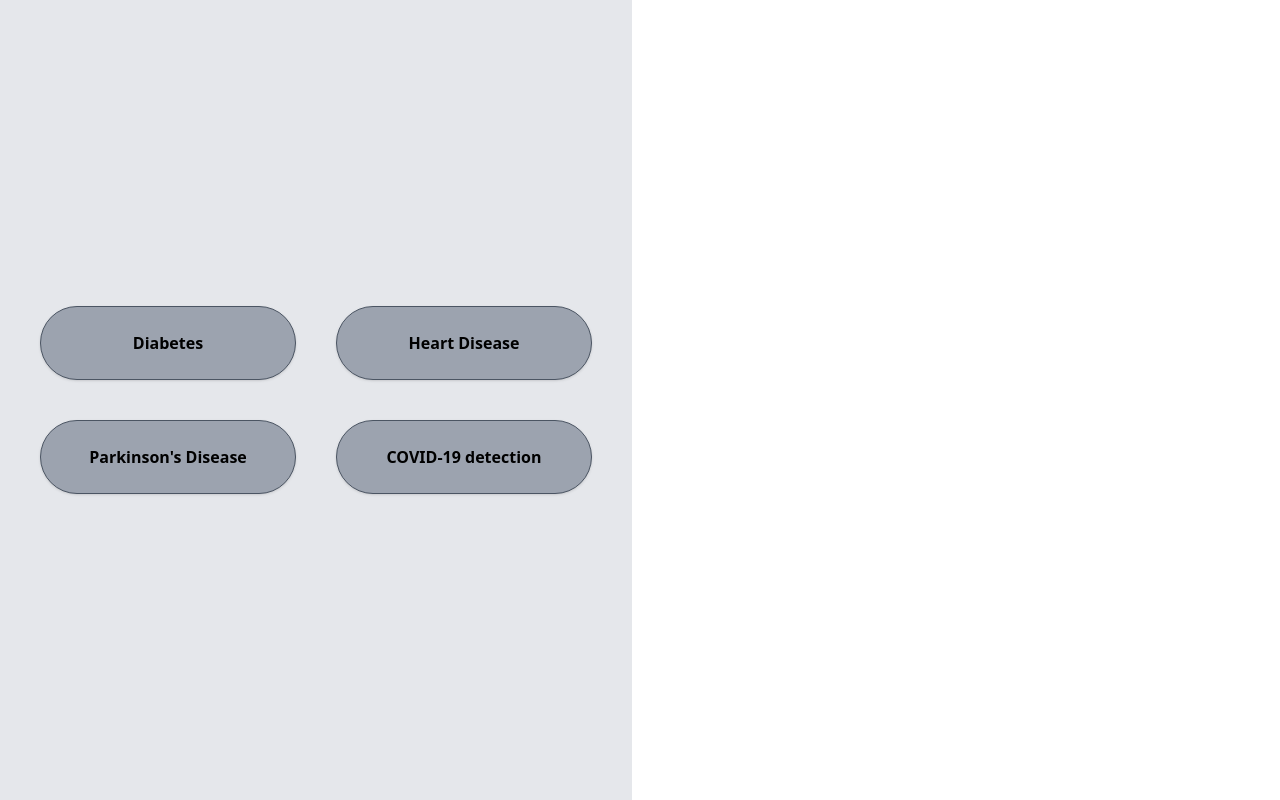
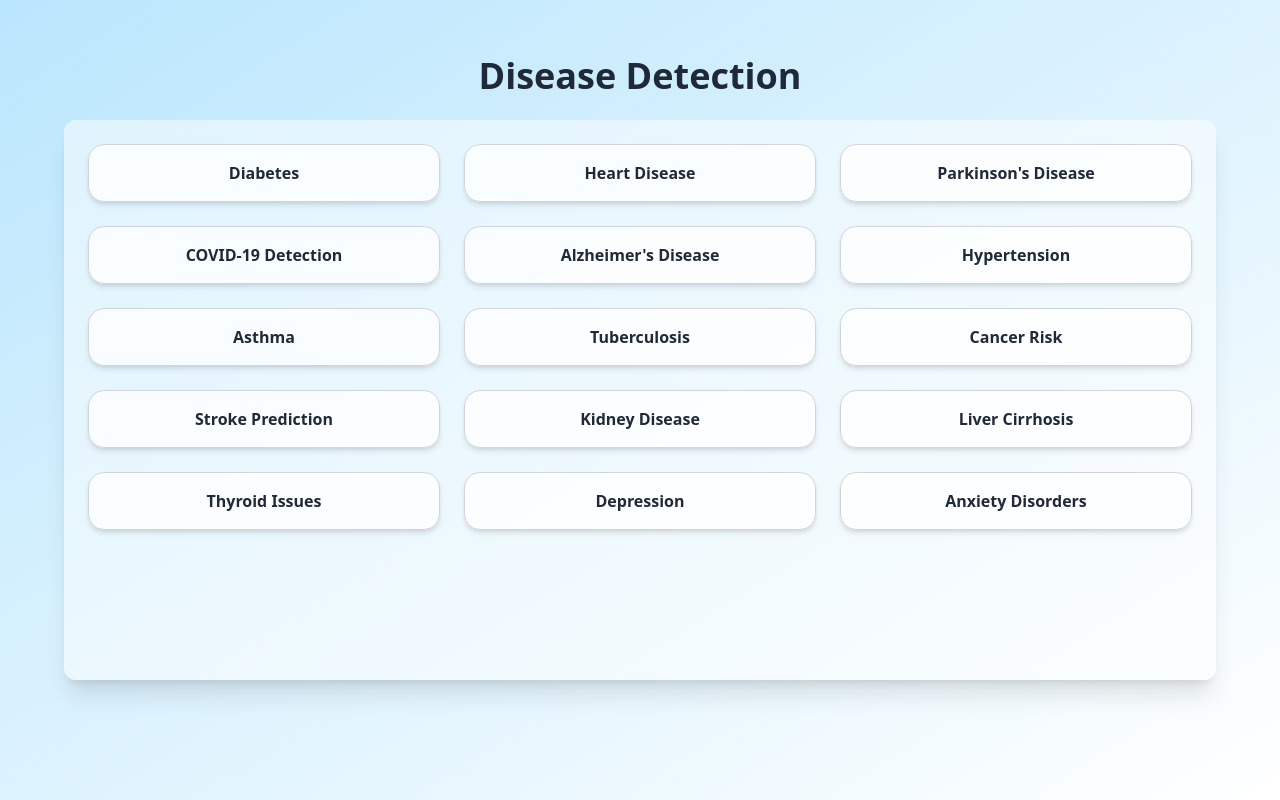
Before and after one commit to Aswathypalakkal/HealthApp, a React (Vite) app: page /DiseaseDetection in a window 1280 px wide. Built offline with nearby package versions, Linux system fonts and the light colour scheme.

Commit message:
Made layout full-width, updated disease detection page, and improved home page

```diff
--- a/package.json
+++ b/package.json
@@ -10,9 +10,11 @@
     "preview": "vite preview"
   },
   "dependencies": {
+    "firebase": "^11.8.1",
     "framer-motion": "^12.15.0",
     "react": "^19.1.0",
     "react-dom": "^19.1.0",
+    "react-icons": "^5.5.0",
     "react-router-dom": "^7.6.1"
   },
   "devDependencies": {
--- a/src/index.css
+++ b/src/index.css
@@ -15,6 +15,9 @@
   -webkit-font-smoothing: antialiased;
   -moz-osx-font-smoothing: grayscale;
 
+}
+* {
+  width: 100%;
 }
 
 a {
--- a/src/pages/DiseaseDetection.jsx
+++ b/src/pages/DiseaseDetection.jsx
@@ -4,27 +4,38 @@ const diseases = [
   "Diabetes",
   "Heart Disease",
   "Parkinson's Disease",
-  "COVID-19 detection"
+  "COVID-19 Detection",
+  "Alzheimer's Disease",
+  "Hypertension",
+  "Asthma",
+  "Tuberculosis",
+  "Cancer Risk",
+  "Stroke Prediction",
+  "Kidney Disease",
+  "Liver Cirrhosis",
+  "Thyroid Issues",
+  "Depression",
+  "Anxiety Disorders",
 ];
 
 const DiseaseDetection = () => {
   return (
 
-       <div className="min-h-screen w-full bg-gray-200 flex flex-col items-center justify-center">
+    <div className="min-h-screen w-full bg-gradient-to-br from-sky-200 to-white flex flex-col items-center p-4">
+      <h1 className="text-4xl font-bold text-gray-800 mt-10 mb-6  text-center">Disease Detection</h1>
 
-      {/* Content */}
-      <main className="flex-grow flex items-center justify-center">
-        <div className="grid grid-cols-1 sm:grid-cols-2 gap-10 p-10">
+      <div className="w-full max-w-6xl h-[70vh] overflow-y-auto bg-white bg-opacity-50 rounded-xl shadow-xl p-6">
+        <div className="grid grid-cols-1 sm:grid-cols-2 md:grid-cols-3 gap-6">
           {diseases.map((disease, index) => (
             <button
               key={index}
-              className="bg-gray-400 hover:bg-gray-500 text-black font-semibold py-6 px-12 rounded-full border border-gray-600 w-64 text-center shadow"
+              className="bg-white bg-opacity-80 hover:bg-purple-200 text-gray-800 font-semibold py-4 px-8 rounded-2xl shadow-md transition duration-300 border border-gray-300"
             >
               {disease}
             </button>
           ))}
         </div>
-      </main>
+      </div>
 
 
     </div>
--- a/src/pages/HomePage.jsx
+++ b/src/pages/HomePage.jsx
@@ -9,14 +9,21 @@ const HomePage = () => {
   return (
     <div className="flex flex-col min-h-screen bg-gray-100">
       {/* Navbar */}
-      <header className="bg-gray-300 py-4 shadow">
-        <nav className="flex justify-center space-x-10 text-lg font-medium">
-          {['home', 'detect', 'health', 'connect'].map((section) => (
-              <a href={`#${section}`} className="hover:text-sky-300"  onClick={() => setActiveSection(section)}>{section}</a>
-          ))}
-        </nav>
+    <header className="bg-gradient-to-br from-sky-200 to-white py-4 shadow">
+  <nav className="flex justify-center space-x-4 text-lg font-medium text-center">
+    {['home', 'detect', 'health', 'connect'].map((section) => (
+      <a
+        key={section}
+        href={`#${section}`}
+        className="hover:text-sky-900 transition duration-200 w-[8%]"
+        onClick={() => setActiveSection(section)}
+      >
+        {section}
+      </a>
+    ))}
+  </nav>
 
-      </header>
+</header>
 
       {/* Main Content */}
       <main className="flex-grow p-6">
@@ -28,7 +35,7 @@ const HomePage = () => {
         <p className="text-gray-600 max-w-2xl mx-auto text-lg mb-6">
           Detect health risks early, connect with doctors, and stay informed with real-time medical updates – all from one platform.
         </p>
-        <button className="bg-sky-600 text-white px-6 py-3 rounded-full hover:bg-sky-700 transition shadow-lg"
+        <button className="bg-sky-600 text-white px-6 py-3 rounded-full hover:bg-sky-700 transition shadow-lg w-[15%]"
           onClick={() => {
             console.log("Try It Free button clicked");
             navigate('/login');
@@ -83,7 +90,7 @@ const HomePage = () => {
       <section className="text-center py-12 bg-white">
         <h2 className="text-2xl font-bold text-sky-900 mb-4">Start Your Health Journey Today</h2>
         <p className="text-gray-600 mb-6">Join thousands of users improving their lives with HealthNet.</p>
-        <button className="bg-pink-500 text-white px-6 py-2 rounded-full hover:bg-pink-600 transition"
+        <button className="bg-pink-500 text-white px-6 py-2 rounded-full hover:bg-pink-600 transition w-[15%]"
           onClick={() => {
             console.log("Try It Free button clicked");
             navigate('/Createfree');
--- a/src/pages/HomePage1.jsx
+++ /dev/null
@@ -1,13 +0,0 @@
-import { useNavigate } from 'react-router-dom';
-
-function HomePage() {
-  const navigate = useNavigate();
-
-  return (
-    <div className="h-screen w-screen bg-blue-600 flex items-center justify-center">
-      <h1 className="text-white text-5xl font-bold">Welcome</h1>
-    </div>
-  );
-}
-
-export default HomePage;
```
Also changed, not shown: 1 other file (tests, documents, lock files or other folders).
